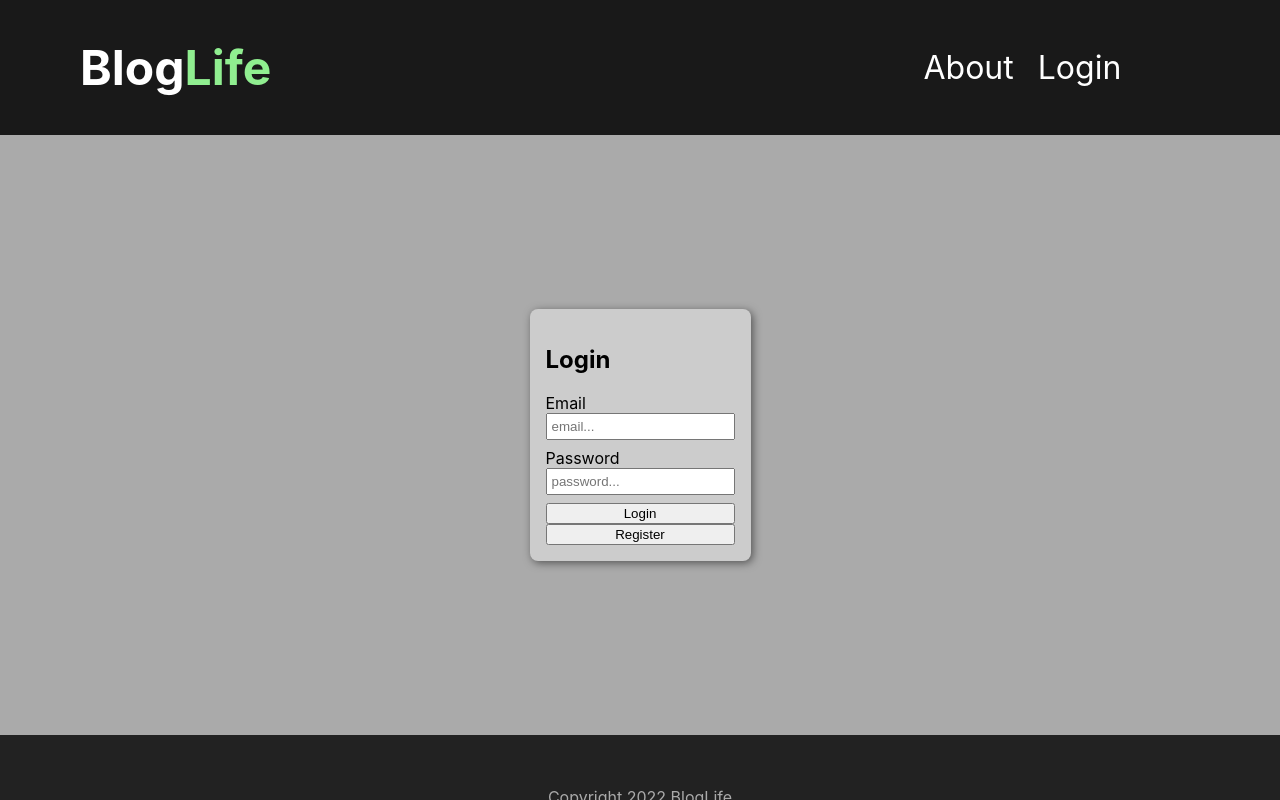
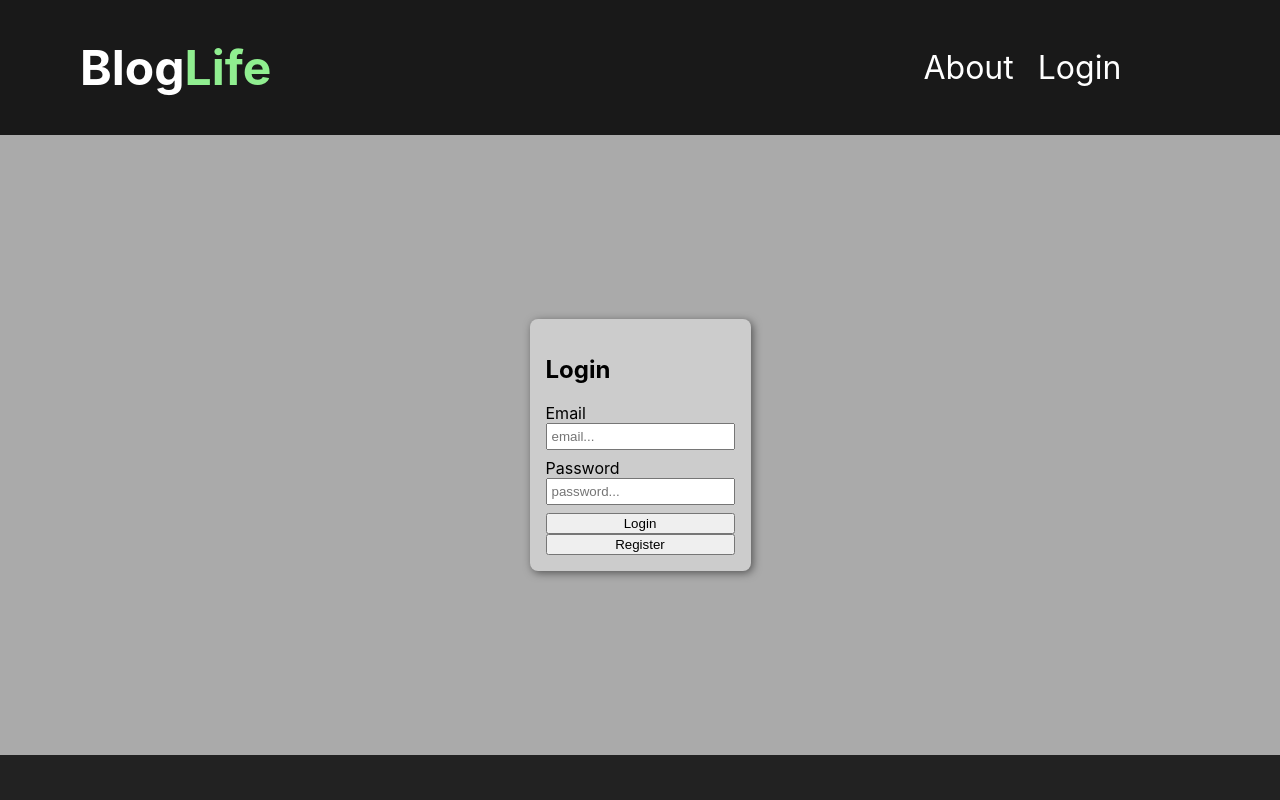
Before and after one commit to PaulBoar/BlogApp, a Next.js app: page /log-in in a window 1280 px wide. Built offline with nearby package versions, Linux system fonts and the light colour scheme; no server answers.

Commit message:
height footer

```diff
--- a/pages/log-in.module.css
+++ b/pages/log-in.module.css
@@ -5,7 +5,7 @@
  justify-content: center;
  align-items: center;
  background: #aaa;
- height: 75vh;
+ height: 77.5vh;
 }
 
 .box {
```
